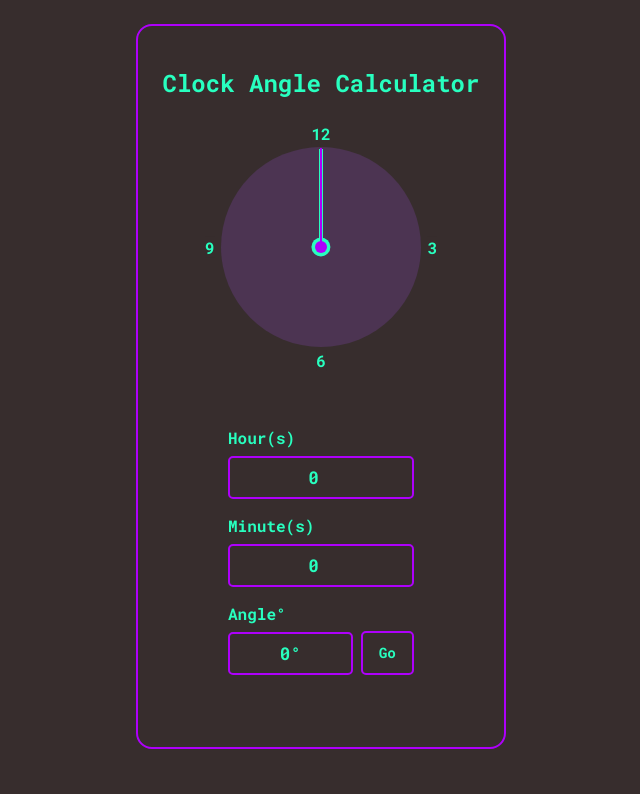
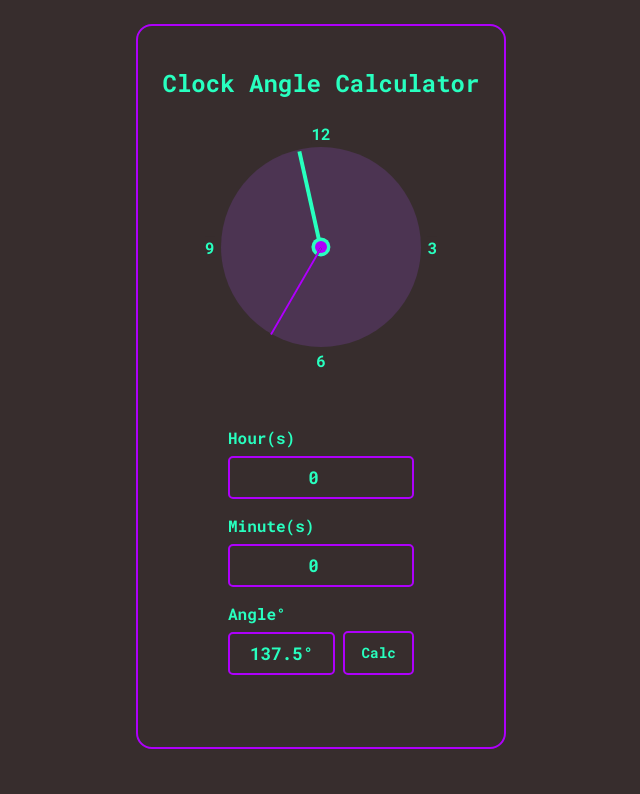
Before and after one commit to 3mrfouad/clockAngleCalc, a plain HTML site: page index.html in a window 1280 px wide. Shown: the top 794 px of the page, without its empty margins (319-959 px from the left). Drawn offline with Linux system fonts and the light colour scheme; files whose address does not match are found by name.

Commit message:
update script to initialize clock arms with current time

```diff
--- a/assets/script.js
+++ b/assets/script.js
@@ -4,6 +4,14 @@ const calcBtn = document.querySelector('#calc-btn')
 const angle = document.querySelector('#angle')
 const hrsArm = document.querySelector('#hrs-arm')
 const minsArm = document.querySelector('#mins-arm')
+
+const initClockFace = () => {
+  const currentTime = new Date()
+  const currentHour = currentTime.toLocaleTimeString().split(':')[0]
+  const currentMinute = currentTime.toLocaleTimeString().split(':')[1]
+  setClockArms(currentHour, currentMinute)
+  setAngleValue(currentHour, currentMinute)
+}
 
 const getClockArmAngles = (hrs, mins) => {
   const hrsAngle = (hrs % 12) * 30 + mins / 2
@@ -22,6 +30,10 @@ const setClockArms = (hrs, mins) => {
   minsArm.style.transform = `rotate(${minsAngle + 90}deg)`
 }
 
+const setAngleValue = (hrs, mins) => {
+  angle.value = `${calculateClockAngle(hrs, mins)}°`
+}
+
 const handleChange = (hrs, mins, angle) => {
   const hours = parseInt(hrs.value, 10)
   const minutes = parseInt(mins.value, 10)
@@ -30,7 +42,7 @@ const handleChange = (hrs, mins, angle) => {
     angle.value = 'Invalid'
     return
   }
-  angle.value = `${calculateClockAngle(hours, minutes)}°`
+  setAngleValue(hours, minutes)
   setClockArms(hours, minutes)
 }
 
@@ -58,3 +70,5 @@ mins.addEventListener('change', () => {
   handleChange(hrs, mins, angle)
   resetMinsArm(mins)
 })
+
+window.addEventListener('load', initClockFace)
--- a/index.html
+++ b/index.html
@@ -39,7 +39,7 @@
 					<label class='form-label'>Angle°</label>
 					<input id='angle' value='0°' class='form-control' readonly>
 				</div>
-				<button id='calc-btn' class='btn'>Go</button>
+				<button id='calc-btn' class='btn'>Calc</button>
 
 
 			</div>
```
Also changed, not shown: 1 other file.
